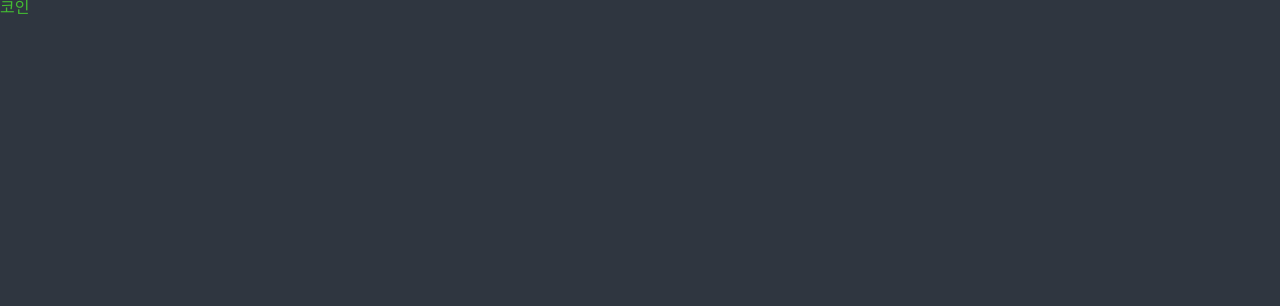
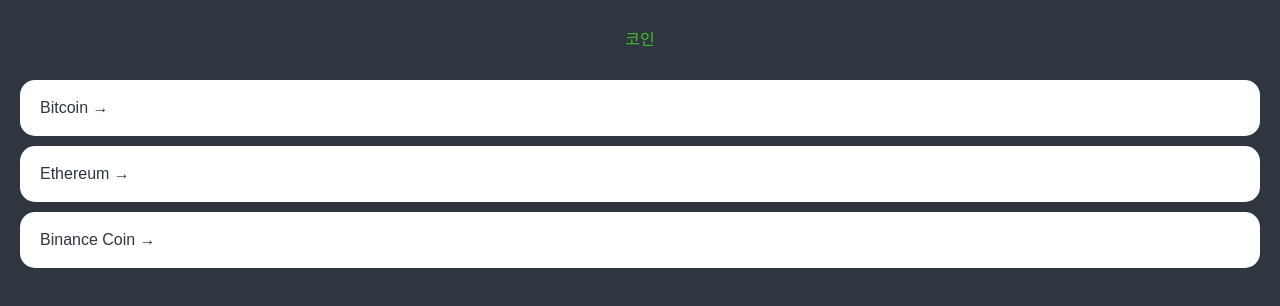
Before and after one commit to orderthan23/coin-tracker, a React (Create React App) app: page / in a window 1280 px wide. Shown: the top 306 px of the page. Built offline with nearby package versions, Linux system fonts and the light colour scheme.

Commit message:
style 세팅

```diff
--- a/src/App.tsx
+++ b/src/App.tsx
@@ -58,6 +58,11 @@
  background-color : ${props => props.theme.bgColor};
  color : ${props => props.theme.textColor}
 }
+
+a{
+  text-decoration: none;
+  color : inherit;
+}
 `;
 
 function App() {
--- a/src/routes/Coins.tsx
+++ b/src/routes/Coins.tsx
@@ -1,12 +1,80 @@
+import { Link } from "react-router-dom";
 import styled from "styled-components";
+
+const Container = styled.div`
+    padding : 0px 20px;
+`;
+const Header = styled.header`
+    height : 10vh;
+    display : flex;
+    justify-content: center;
+    align-items: center;
+`;
+const CoinList = styled.ul``;
+const Coin = styled.li`
+    background-color: white;
+    color : ${props => props.theme.bgColor};
+    border-radius: 15px;
+    margin-bottom : 10px;
+    a{
+        padding : 20px;
+        transition : color 0.2s ease-in;
+        display : block;
+    }
+    &:hover{
+        a{
+            color : ${(props) => props.theme.accentColor};
+        }
+    }
+`;
 
 const Title = styled.h1`
     color : ${props => props.theme.accentColor};
 `;
 
+const coins = [
+    {
+        "id": "btc-bitcoin",
+        "name": "Bitcoin",
+        "symbol": "BTC",
+        "rank": 1,
+        "is_new": false,
+        "is_active": true,
+        "type": "coin"
+        },
+        {
+        "id": "eth-ethereum",
+        "name": "Ethereum",
+        "symbol": "ETH",
+        "rank": 2,
+        "is_new": false,
+        "is_active": true,
+        "type": "coin"
+        },
+        {
+        "id": "bnb-binance-coin",
+        "name": "Binance Coin",
+        "symbol": "BNB",
+        "rank": 3,
+        "is_new": false,
+        "is_active": true,
+        "type": "coin"
+        },
+];
 function Coins(){
     return (
-    <Title>코인</Title>
+      <Container>
+        <Header>
+          <Title>코인</Title>
+        </Header>
+        <CoinList>
+          {coins.map((coin) => (
+            <Coin key={coin.id}>
+              <Link to={`/${coin.id}`}>{coin.name} &rarr;</Link>
+            </Coin>
+          ))}
+        </CoinList>
+      </Container>
     );
 }
 
```
